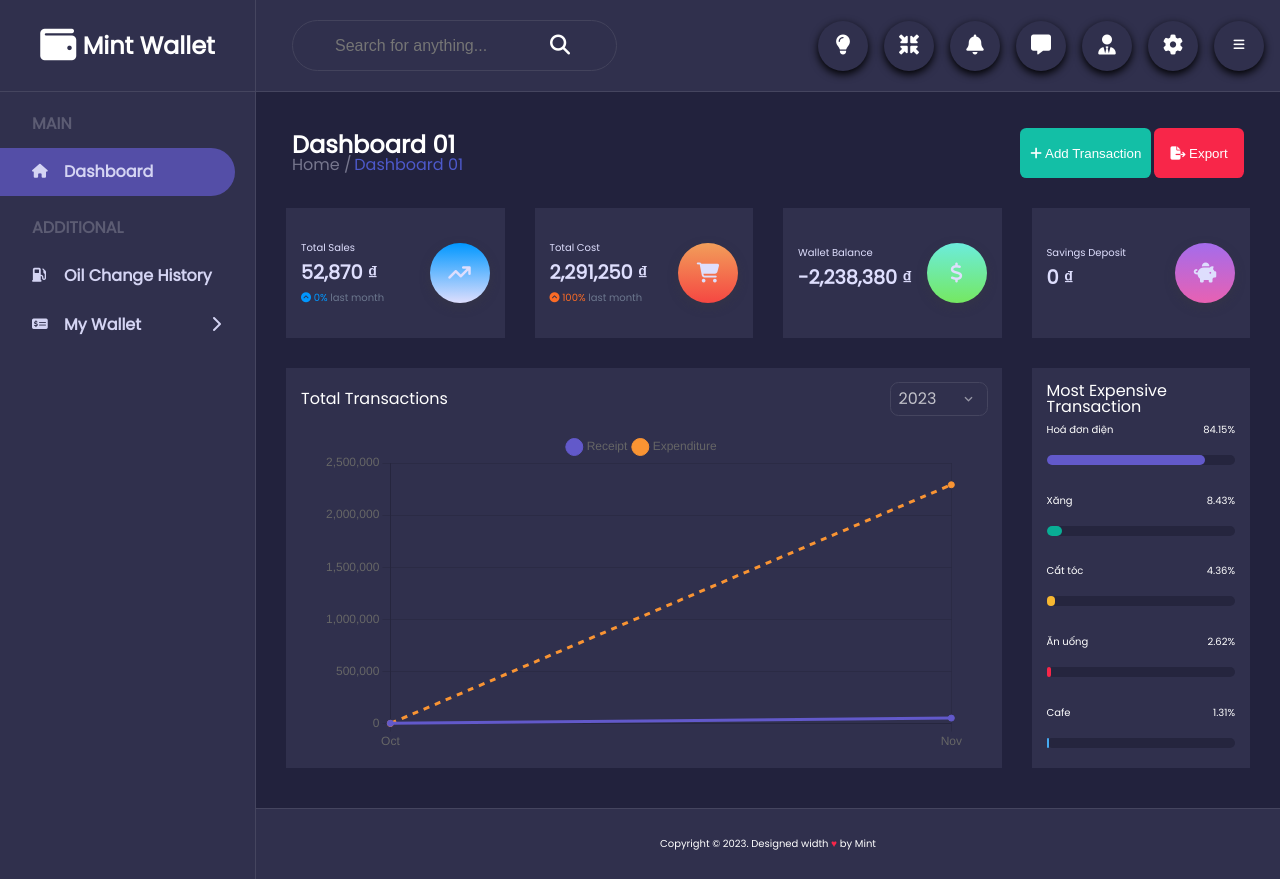
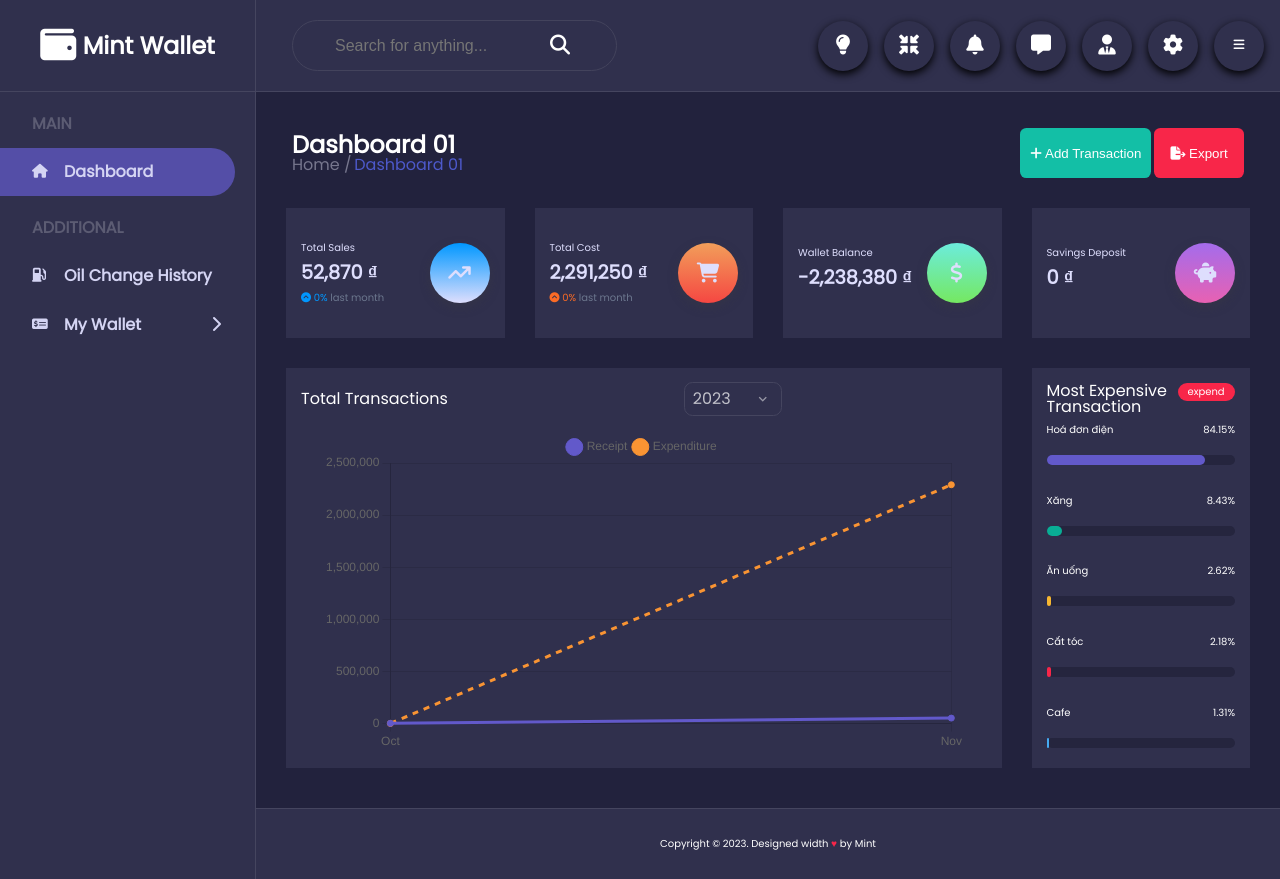
Before and after one commit to minhnguyen287/Ewallet, a PHP site: page /Ewallet/ in a window 1280 px wide. Run offline with PHP 8.4, Linux system fonts and the light colour scheme; data comes from the database, SQL or seed files in the repository.

Commit message:
Fix ewallet Dashboard

```diff
--- a/mvc/controllers/Ajax.php
+++ b/mvc/controllers/Ajax.php
@@ -541,10 +541,16 @@
 			echo $this->DashboardModel->DrawChart($y);
 		}
 
-		public function showDashboard()
+		public function Show5LargestAmount()
 		{
-			echo $this->DashboardModel->ShowDashboard();
+			header("Content-Type: application/json");
+			$arr = json_decode($_POST["AjaxData"],true);
+			$type = $arr['type'];
+			$yearInput = date("Y");
+			$monthInput = date("m");
+			echo $this->DashboardModel->Show5LargestAmount($yearInput,$monthInput,$type);
 		}
+
 	} /* End Class */
 	/*header("Content-Type: application/json"); phải viết đúng từng dấu cách (space) và dấu : (hai chấm) */
  ?>
--- a/mvc/controllers/Home.php
+++ b/mvc/controllers/Home.php
@@ -14,7 +14,7 @@
 			$yearInput = date("Y");
 			$monthInput = date("m");
 			$dash1 = $this->DashboardModel->ShowDashboard($yearInput,$monthInput);
-			$dash2 = $this->DashboardModel->Show5LargestAmount($yearInput,$monthInput);
+			$dash2 = $this->DashboardModel->Show5LargestAmount($yearInput,$monthInput,'expenditure');
 			$this->view("MasterLayout",[
 				"Page"=>"DashboardView",
 				"data"=>$dash1,
--- a/mvc/models/DashboardModel.php
+++ b/mvc/models/DashboardModel.php
@@ -26,7 +26,7 @@
 			$q.= "(SELECT SUM(CASE WHEN tran_type = 'receipt' THEN tran_amount ELSE 0 END) AS 'lastmonth_receipt', ";
 			$q.= "SUM(CASE WHEN tran_type = 'expenditure' THEN tran_amount ELSE 0 END) AS 'lastmonth_expenditure' ";
 			$q.= "FROM transaction ";
-			$q.= "WHERE YEAR(tran_date) = $yearInput AND MONTH(tran_date) = $lastMonthInput ) lst CROSS JOIN ";
+			$q.= "WHERE cat_id != 24 AND YEAR(tran_date) = $yearInput AND MONTH(tran_date) = $lastMonthInput ) lst CROSS JOIN ";
 
 			$q.= "(SELECT SUM(CASE WHEN tran_type = 'receipt' THEN tran_amount ELSE 0 END) AS 'total_receipt', ";
 			$q.= "SUM(CASE WHEN tran_type = 'expenditure' THEN tran_amount ELSE 0 END) AS 'total_expenditure' ";
@@ -77,19 +77,45 @@
 			return json_encode($arr);
 		}
 
-		public function Show5LargestAmount($yearInput,$monthInput)
+		public function Show5LargestAmount($yearInput,$monthInput,$type)
 		{	$yearInput = $this->con->real_escape_string(strip_tags($yearInput));
 			$monthInput = $this->con->real_escape_string(strip_tags($monthInput));
 			if ($monthInput == 1) {
 				$yearInput = $yearInput-1;
 				$monthInput = 12;
 			}
-			$q = "SELECT tran_type, tran_name, SUM(tran_amount) AS 'largest_amount' FROM transaction WHERE cat_id != 24 AND YEAR(tran_date) = $yearInput AND MONTH(tran_date) = $monthInput  GROUP BY cat_id ORDER BY largest_amount DESC LIMIT 5";
+			$q = "SELECT tran_name, SUM(tran_amount)/tt.$type AS 'percent' ";
+			/*$q.= ",SUM(tran_amount) AS 'largest_amount', tt.$type AS 'total' ";*/
+			$q.= "FROM transaction CROSS JOIN ";
+			$q.= "(SELECT SUM(CASE WHEN tran_type = '$type' ";
+			if ($type == 'expenditure') {
+				$q .= "AND cat_id != 24 ";
+			}
+			$q.= "THEN tran_amount ELSE 0 END) AS '$type' FROM transaction ";
+			$q.= "WHERE YEAR(tran_date) = $yearInput AND MONTH(tran_date) = $monthInput) tt ";
+			$q.= "WHERE YEAR(tran_date) = $yearInput AND MONTH(tran_date) = $monthInput AND tran_type = '$type' ";
+			if ($type == 'expenditure') {
+				$q .= "AND cat_id != 24 ";
+			}
+			$q.= "GROUP BY cat_id ORDER BY SUM(tran_amount) DESC LIMIT 5";
 			$record = $this->con->query($q);
 			$arr = array();
 			if ($record->num_rows==0) {
 				$monthInput = $monthInput-1;
-				$q1 = "SELECT tran_type, tran_name, SUM(tran_amount) AS 'largest_amount' FROM transaction WHERE cat_id != 24 AND YEAR(tran_date) = $yearInput AND MONTH(tran_date) = $monthInput  GROUP BY cat_id ORDER BY largest_amount DESC LIMIT 5";
+				$q1 = "SELECT tran_name, SUM(tran_amount)/tt.$type AS 'percent' ";
+				/*$q1.= ",SUM(tran_amount) AS 'largest_amount', tt.$type AS 'total' ";*/
+				$q1.= "FROM transaction CROSS JOIN ";
+				$q1.= "(SELECT SUM(CASE WHEN tran_type = '$type' ";
+				if ($type == 'expenditure') {
+					$q1 .= "AND cat_id != 24 ";
+				}
+				$q1.= "THEN tran_amount ELSE 0 END) AS '$type' FROM transaction ";
+				$q1.= "WHERE YEAR(tran_date) = $yearInput AND MONTH(tran_date) = $monthInput) tt ";
+				$q1.= "WHERE YEAR(tran_date) = $yearInput AND MONTH(tran_date) = $monthInput AND tran_type = '$type' ";
+				if ($type == 'expenditure') {
+					$q1 .= "AND cat_id != 24 ";
+				}
+				$q1.= "GROUP BY cat_id ORDER BY SUM(tran_amount) DESC LIMIT 5";
 				$record1 = $this->con->query($q1);
 				while ($r = $record1->fetch_array(MYSQLI_ASSOC)) {
 					$arr[] = $r;
--- a/mvc/views/Page/DashboardView.php
+++ b/mvc/views/Page/DashboardView.php
@@ -18,30 +18,32 @@
       <?php
       $data_list = json_decode($data['data']);
       $data_list2 = json_decode($data['data2']);
-
+      // echo "<pre>";
+      // print_r($data_list2);
+      // echo "</pre>";
       for ($i=0; $i<count($data_list) ; $i++) {
         $data_list[$i]->receipt >= $data_list[$i]->lastmonth_receipt?$receipt_index='up':$receipt_index='down';
         $data_list[$i]->expenditure >= $data_list[$i]->lastmonth_expenditure?$expenditure_index='up':$expenditure_index='down';
         $data_list[$i]->lastmonth_receipt==0 ? $data_list[$i]->lastmonth_receipt = 1 : $data_list[$i]->lastmonth_receipt;
         $data_list[$i]->lastmonth_expenditure ==0 ? $data_list[$i]->lastmonth_expenditure =1 : $data_list[$i]->lastmonth_expenditure;
 
-        $receipt_diff = 100-(round($data_list[$i]->receipt/$data_list[$i]->lastmonth_receipt, 2)*100);
-        $expenditure_diff = round($data_list[$i]->expenditure/$data_list[$i]->lastmonth_expenditure ,2)*100;
+        $receipt_diff = abs(round($data_list[$i]->receipt/$data_list[$i]->lastmonth_receipt*100,2)-100);
+        $expenditure_diff = abs(round($data_list[$i]->expenditure/$data_list[$i]->lastmonth_expenditure*100,2)-100);
         $receipt = $data_list[$i]->receipt;
         $expenditure = $data_list[$i]->expenditure;
         $difference = number_format($data_list[$i]->receipt-$data_list[$i]->expenditure,0,'.',',').' &#8363';
         $saving_deposit = number_format($data_list[$i]->saving_deposit,0,'.',',').' &#8363';
       }
-      $most = array();
-      for($i=0; $i<count($data_list2);$i++){
-        if ($data_list2[$i]->tran_type == 'receipt') {
-          $data_list2[$i]->percent = round($data_list2[$i]->largest_amount/$receipt,4)*100;
-        } else {
-          $data_list2[$i]->percent = round($data_list2[$i]->largest_amount/$expenditure,4)*100;
-        }
-        $most[] = (object) ['name'=>$data_list2[$i]->tran_name,
-        'percent'=>$data_list2[$i]->percent];
-      }
+      // $most = array();
+      // for($i=0; $i<count($data_list2);$i++){
+      //   if ($data_list2[$i]->tran_type == 'receipt') {
+      //     $data_list2[$i]->percent = round($data_list2[$i]->largest_amount/$receipt,4)*100;
+      //   } else {
+      //     $data_list2[$i]->percent = round($data_list2[$i]->largest_amount/$expenditure,4)*100;
+      //   }
+      //   $most[] = (object) ['name'=>$data_list2[$i]->tran_name,
+      //   'percent'=>$data_list2[$i]->percent];
+      // }
       ?>
       <div class="dashboard__content">
        <div class="layout__content">
@@ -125,23 +127,40 @@
   </div>
 </div>
 <div class="layout__content layout__chart">
-  <h2 class="layout__chart-title">Most Expensive Transaction </h2>
+  <div class="layout__chart-header">
+    <h2 class="layout__chart-title">Most Expensive Transaction </h2>
+    <label class="btn_toggle">
+      <input type="checkbox" id="checkboxType">
+      <span class="btn_toggle-slider"></span>
+    </label>
+  </div>
   <div class="layout__chart-items">
     <?php
-    for ($i=0; $i <count($most) ; $i++) {
+    for ($i=0; $i <count($data_list2) ; $i++) {
       $color=["#6259ca","#09ad95","#f7b731","#f82649","#45aaf2"];
       echo '<div class="layout__chart-item">';
       echo '<div class="layout__chart-item-label">';
-      echo '<div class="layout__chart-name">'.$most[$i]->name.'</div>';
-      echo '<div class="layout__chart-percent-index">'.$most[$i]->percent.'%</div>';
+      echo '<div class="layout__chart-name">'.$data_list2[$i]->tran_name.'</div>';
+      echo '<div class="layout__chart-percent-index">'.($data_list2[$i]->percent*100).'%</div>';
       echo '</div>';
       echo '<div class="layout__chart-item-chart_background">';
-      echo '<div class="layout__chart-item-index" style="--percent:'.$most[$i]->percent.'%;--chart__color:'.$color[$i].'"></div>';
+      echo '<div class="layout__chart-item-index" style="--percent:'.($data_list2[$i]->percent*100).'%;--chart__color:'.$color[$i].'"></div>';
       echo '</div>';
       echo '</div>';
     }
     ?>
   </div>
+  <template id="chart-item">
+    <div class="layout__chart-item">
+      <div class="layout__chart-item-label">
+        <div class="layout__chart-name">Salary</div>
+        <div class="layout__chart-percent-index">60%</div>
+      </div>
+      <div class="layout__chart-item-chart_background">
+        <div class="layout__chart-item-index" style="--percent:70%;--chart__color:#6259ca"></div>
+      </div>
+    </div>
+  </template>
 </div>
 </div>
 </div>
--- a/public/css/style.css
+++ b/public/css/style.css
@@ -290,6 +290,9 @@ input:focus {
   background-repeat: no-repeat;
   background-size: contain;
   background-position: bottom; }
+  .layout__chart-header {
+    display: flex;
+    align-items: center; }
   .layout__chart-title {
     align-self: start;
     color: #fff;
@@ -297,7 +300,7 @@ input:focus {
     padding-top: 15px;
     display: flex;
     justify-content: space-between;
-    width: 100%;
+    width: 70%;
     align-items: center; }
   .layout__chart-index {
     color: #fff;
@@ -335,6 +338,41 @@ input:focus {
       height: 10px;
       background: var(--chart__color);
       border-radius: 10px; }
+
+.btn_toggle {
+  position: relative;
+  width: 60px;
+  height: 18px;
+  flex: 1; }
+  .btn_toggle input {
+    width: 0;
+    height: 0;
+    opacity: 0; }
+    .btn_toggle input:checked + .btn_toggle-slider {
+      background-color: #09ad95; }
+    .btn_toggle input:focus + .btn_toggle-slider {
+      box-shadow: 0 0 1px #09ad95; }
+    .btn_toggle input:checked + .btn_toggle-slider:before {
+      content: "sale";
+      left: 19px; }
+  .btn_toggle-slider {
+    position: absolute;
+    cursor: pointer;
+    top: 0;
+    left: 0;
+    right: 0;
+    bottom: 0;
+    background-color: #f82649;
+    -webkit-transition: .4s;
+    transition: .4s;
+    border-radius: 34px; }
+    .btn_toggle-slider:before {
+      position: absolute;
+      content: "expend";
+      left: 9px;
+      bottom: 4px;
+      -webkit-transition: .4s;
+      transition: .4s; }
 
 .layout__content:nth-child(2) .layout__content-right-icon {
   background-image: linear-gradient(#f29e5a, #f54742); }
@@ -1250,7 +1288,7 @@ input:checked ~ label .dialog__form-category-field-icon-label {
     font-size: 1rem; }
     .layout__content-left-number {
       font-weight: 600;
-      font-size: 2rem;
+      font-size: 1.8rem;
       margin: 10px 0 10px 0; }
   .layout__content-right-icon {
     width: 90px;
--- a/public/css/style.scss
+++ b/public/css/style.scss
@@ -360,6 +360,10 @@ input:focus{
 	background-repeat: no-repeat;
     background-size: contain;
     background-position: bottom;
+    &-header{
+    	display: flex;
+    	align-items: center;
+    }
 	&-title{
 		align-self:start;
 		color:#fff;
@@ -367,7 +371,7 @@ input:focus{
 		padding-top:15px;
 		display: flex;
 		justify-content: space-between;
-		width: 100%;
+		width: 70%;
 		align-items: center;
 	}
 	&-index{
@@ -412,6 +416,47 @@ input:focus{
 			height: 10px;
 			background: var(--chart__color);
 			border-radius: 10px;
+		}
+	}
+}
+.btn_toggle{
+	position: relative;
+	width: 60px;
+	height: 18px;
+	flex:1;
+	& input{
+		width: 0;
+		height: 0;
+		opacity: 0;
+		&:checked + .btn_toggle-slider{
+			background-color: #09ad95
+		}
+		&:focus + .btn_toggle-slider {
+		  	box-shadow: 0 0 1px #09ad95;
+		}
+		&:checked + .btn_toggle-slider:before {
+		  	content: "sale";
+		  	left: 19px;
+		}
+	}
+	&-slider{
+		position: absolute;
+		cursor: pointer;
+		top: 0;
+		left: 0;
+		right: 0;
+		bottom: 0;
+		background-color: #f82649;
+		-webkit-transition: .4s;
+		transition: .4s;
+		border-radius: 34px;
+		&:before{
+			position: absolute;
+			content: "expend";
+			left: 9px;
+			bottom: 4px;
+			-webkit-transition: .4s;
+			transition: .4s;
 		}
 	}
 }
@@ -1629,7 +1674,7 @@ td{
 			font-size: 1rem;
 			&-number{
 				font-weight: 600;
-    			font-size: 2rem;
+    			font-size: 1.8rem;
     			margin: 10px 0 10px 0;
 			}
 		}
--- a/public/js/script.js
+++ b/public/js/script.js
@@ -1791,6 +1791,8 @@ if (currentPage == 'dashboard'){
 			hideModal(dialog[0]);
 		}
 	})
+	var checkboxType = document.querySelector('#checkboxType');
+	checkboxType.addEventListener('change',changeType_showMiniChart);
 }
 
 function addTransaction_showDashboard(data){
@@ -1807,6 +1809,39 @@ function addTransaction_showDashboard(data){
 	}
 }
 
+function changeType_showMiniChart(){
+	if (document.querySelector('#checkboxType').checked) {
+		var contentType = getComputedStyle(document.querySelector('.btn_toggle-slider'), ':before').getPropertyValue('content');
+		if (contentType = 'sale') {
+			data = JSON.stringify({type:'receipt'});
+			var url = './Ajax/Show5LargestAmount';
+			sendAjaxRequest(url,'POST',drawMiniChart,data);
+		}
+	} else {
+		data = JSON.stringify({type:'expenditure'});
+		var url = './Ajax/Show5LargestAmount';
+		sendAjaxRequest(url,'POST',drawMiniChart,data);
+	}
+}
+
+function drawMiniChart(data){
+	var responseData = JSON.parse(data);
+	console.log(responseData)
+	let templateFragRoot = document.querySelector('#chart-item').content;
+	let newItemsList = document.createElement('div');
+		newItemsList.setAttribute("class","layout__chart-items");
+	var color=["#6259ca","#09ad95","#f7b731","#f82649","#45aaf2"];
+	for (var i = 0; i < responseData.length; i++) {
+		let templateFrag = templateFragRoot.cloneNode(true);
+		templateFrag.querySelector('.layout__chart-name').innerText = responseData[i].tran_name;
+		templateFrag.querySelector('.layout__chart-percent-index').innerText = (responseData[i].percent*100).toFixed(2)+'%';
+		templateFrag.querySelector('.layout__chart-item-index').style.setProperty('--percent',responseData[i].percent*100+'%');
+		templateFrag.querySelector('.layout__chart-item-index').style.setProperty('--chart__color',color[i]);
+		newItemsList.appendChild(templateFrag);
+	}
+	document.querySelector('.layout__chart-items').parentNode.replaceChild(newItemsList,document.querySelector('.layout__chart-items'));
+}
+
 
 
 /*End */
```
Also changed, not shown: 1 other file.
